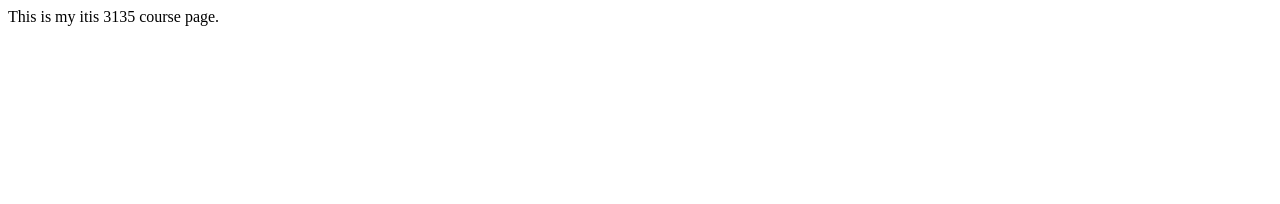
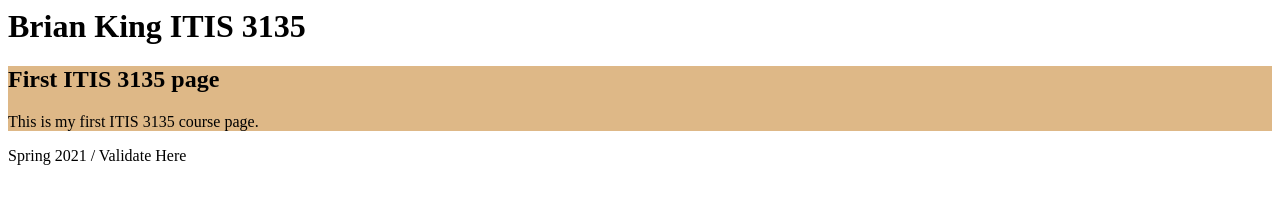
Before and after one commit to bking52/ITCS3155, a plain HTML site: page index.html in a window 1280 px wide. Drawn offline with Linux system fonts and the light colour scheme.

Commit message:
Updated github page

```diff
--- a/index.html
+++ b/index.html
@@ -1 +1,21 @@
-This is my itis 3135 course page.
+<html>
+    <head>
+        <title>Example Github Page - Brian King</title>
+        <link rel="stylesheet" href="styles/style.css">
+    </head>
+
+    <body>
+        <header>
+            <h1>Brian King ITIS 3135</h1>
+        </header>
+
+        <main>
+            <h2>First ITIS 3135 page</h2>
+            <p>This is my first ITIS 3135 course page.</p>
+        </main>
+
+        <footer>
+            Spring 2021 / Validate Here
+        </footer>
+    </body>
+</html>
--- /dev/null
+++ b/styles/style.css
@@ -0,0 +1,5 @@
+main
+{
+    color:black;
+    background-color:burlywood;
+}
```
